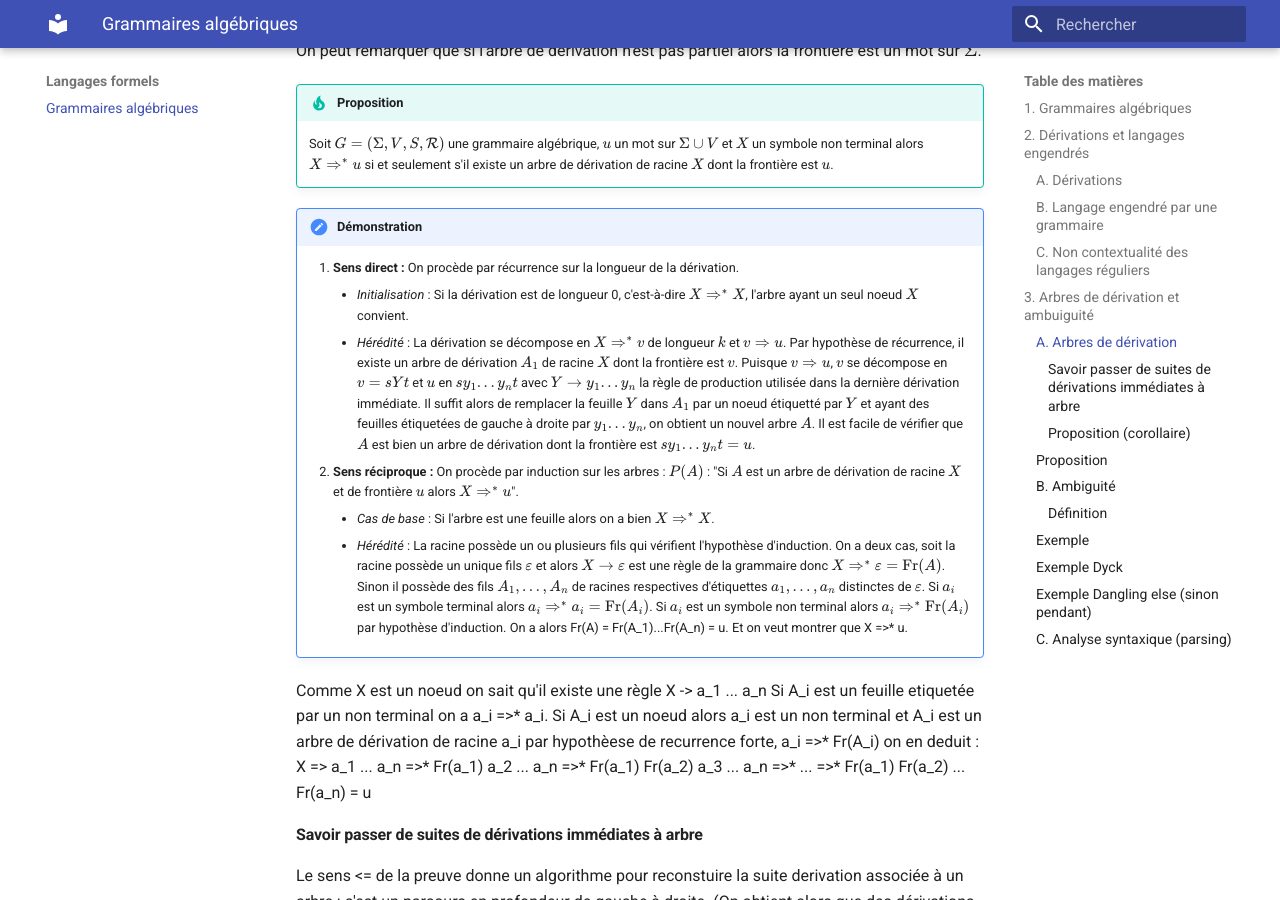
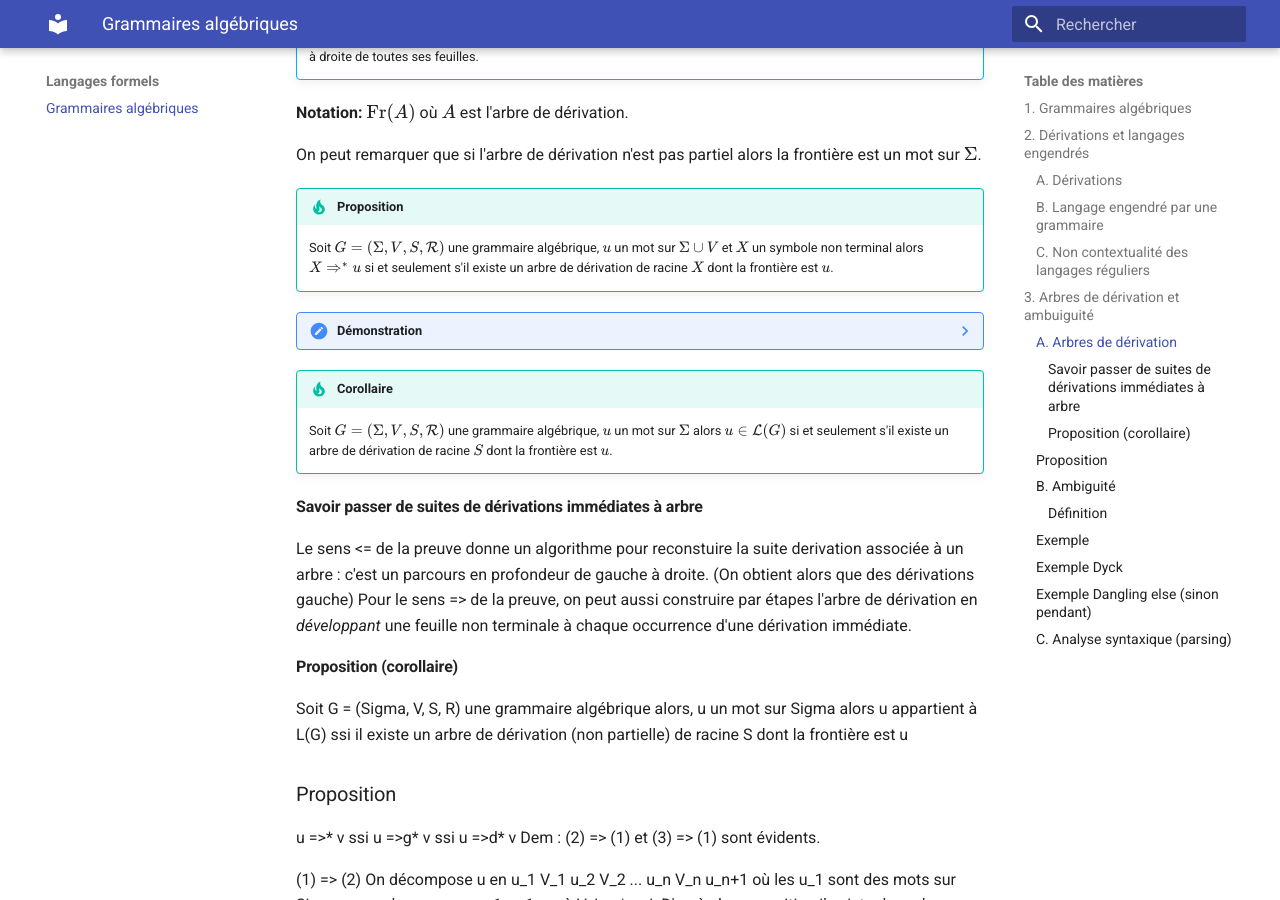
Before and after one commit to vincent-picard/vincent-picard.github.io, an MkDocs documentation site: the page built from docs/langages/grammaires.md, in a window 1280 px wide and 900 px high, scrolled down 7020 px. Built offline with MkDocs 1.6.1 and Material for MkDocs 9.7.7, drawn with Linux system fonts in a browser that asks for light colours; some of the changed text lies outside the part shown.

Commit message:
preuve du théorème

```diff
--- a/docs/langages/grammaires.md
+++ b/docs/langages/grammaires.md
@@ -260,17 +263,20 @@
 !!! tip "Proposition"
     Soit $G = (\Sigma, V, S, \mathcal{R})$ une grammaire algébrique, $u$ un mot sur $\Sigma \cup V$ et $X$ un symbole non terminal alors $X \Rightarrow^* u$ si et seulement s'il existe un arbre de dérivation de racine $X$ dont la frontière est $u$.
 
-!!! note "Démonstration"
+??? note "Démonstration"
 
     1. **Sens direct :** On procède par récurrence sur la longueur de la dérivation.
         - *Initialisation* : Si la dérivation est de longueur 0, c'est-à-dire $X \Rightarrow^* X$, l'arbre ayant un seul noeud $X$ convient.
-        - *Hérédité* : La dérivation se décompose en $X \Rightarrow^* v$ de longueur $k$ et $v \Rightarrow u$. Par hypothèse de récurrence, il existe un arbre de dérivation $A_1$ de racine $X$ dont la frontière est $v$. Puisque $v \Rightarrow u$, $v$ se décompose en $v = s Y t$ et $u$ en $s y_1 ... y_n t$ avec $Y \to y_1 ... y_n$ la règle de production utilisée dans la dernière dérivation immédiate. Il suffit alors de remplacer la feuille $Y$ dans $A_1$ par un noeud étiquetté par $Y$ et ayant des feuilles étiquetées de gauche à droite par $y_1 ... y_n$, on obtient un nouvel arbre $A$. Il est facile de vérifier que $A$ est bien un arbre de dérivation dont la frontière est $s y_1 ... y_n t = u$.
+        - *Hérédité* : La dérivation se décompose en $X \Rightarrow^* v$ de longueur $k$ et $v \Rightarrow u$. Par hypothèse de récurrence, il existe un arbre de dérivation $A_1$ de racine $X$ dont la frontière est $v$. Puisque $v \Rightarrow u$, $v$ se décompose en $v = s Y t$ et $u$ en $s y_1 ... y_n t$ avec $Y \to y_1 ... y_n$ la règle de production utilisée dans la dernière dérivation immédiate. Il suffit alors de remplacer la feuille $Y$ dans $A_1$ par un noeud étiqueté par $Y$ et ayant des feuilles étiquetées de gauche à droite par $y_1 ... y_n$, on obtient un nouvel arbre $A$. Il est facile de vérifier que $A$ est bien un arbre de dérivation dont la frontière est $s y_1 ... y_n t = u$.
     2. **Sens réciproque :** On procède par induction sur les arbres : $P(A)$ : "Si $A$ est un arbre de dérivation de racine $X$ et de frontière $u$ alors $X \Rightarrow^* u$".
         - *Cas de base* : Si l'arbre est une feuille alors on a bien $X \Rightarrow^* X$.
-        - *Hérédité* : La racine possède un ou plusieurs fils qui vérifient l'hypothèse d'induction. On a deux cas, soit la racine possède un unique fils $\varepsilon$ et alors $X \to \varepsilon$ est une règle de la grammaire donc $X \Rightarrow^* \varepsilon = \mathrm{Fr}(A)$. Sinon il possède des fils $A_1, \dots,  A_n$ de racines respectives d'étiquettes $a_1, \dots, a_n$ distinctes de $\varepsilon$. Si $a_i$ est un symbole terminal alors $a_i \Rightarrow^* a_i = \mathrm{Fr}(A_i)$. Si $a_i$ est un symbole non terminal alors $a_i \Rightarrow^* \mathrm{Fr}(A_i)$ par hypothèse d'induction. On a alors Fr(A) = Fr(A_1)...Fr(A_n) = u. Et on veut montrer que X =>* u.
-Comme X est un noeud on sait qu'il existe une règle X -> a_1 ... a_n
-Si A_i est un feuille etiquetée par un non terminal on a a_i =>* a_i. Si A_i est un noeud alors a_i est un non terminal et A_i est un arbre de dérivation de racine a_i par hypothèese de recurrence forte, a_i =>* Fr(A_i) on en deduit :
-X => a_1 ... a_n =>* Fr(a_1) a_2 ... a_n =>* Fr(a_1) Fr(a_2) a_3 ... a_n =>* ... =>* Fr(a_1) Fr(a_2) ... Fr(a_n) = u
+        - *Hérédité* : La racine possède un ou plusieurs fils qui vérifient l'hypothèse d'induction. On a deux cas :
+
+            - soit la racine possède un unique fils $\varepsilon$ et alors d'après le point 3 de la définition, $X \to \varepsilon$ est une règle de la grammaire donc $X \Rightarrow^* \varepsilon = \mathrm{Fr}(A)$.
+            - Sinon il possède des fils $A_1, \dots,  A_n$ de racines respectives d'étiquettes $a_1, \dots, a_n$ distinctes de $\varepsilon$. Si $a_i$ est un symbole terminal alors $a_i \Rightarrow^* a_i = \mathrm{Fr}(A_i)$. Si $a_i$ est un symbole non terminal alors $a_i \Rightarrow^* \mathrm{Fr}(A_i)$ par hypothèse d'induction. Dans tous les cas on a donc $a_i \Rightarrow^* \mathrm{Fr}(A_i)$. D'après le point 4 de la définition, on sait que $X \to a_1 \dots a_n$ est une règle de la grammaire, donc on a : $X \Rightarrow^* a_1 \dots a_n \Rightarrow^* \mathrm{Fr}(A_1) a_2 \dots a_n \Rightarrow^* \cdots \Rightarrow^* \mathrm{Fr}(A_1)\dots \mathrm{Fr}(A_n) = \mathrm{Fr}(A) = u$.
+
+!!! tip "Corollaire"
+    Soit $G = (\Sigma, V, S, \mathcal{R})$ une grammaire algébrique, $u$ un mot sur $\Sigma$ alors $u \in \mathcal{L}(G)$ si et seulement s'il existe un arbre de dérivation de racine $S$ dont la frontière est $u$.
 
 #### Savoir passer de suites de dérivations immédiates à arbre
 Le sens <= de la preuve donne un algorithme pour reconstuire la suite derivation associée à un arbre : c'est un parcours en profondeur de gauche à droite. (On obtient alors que des dérivations gauche)
```
Also changed, not shown: other parts of docs/langages/grammaires.md (+3 -0 lines).
